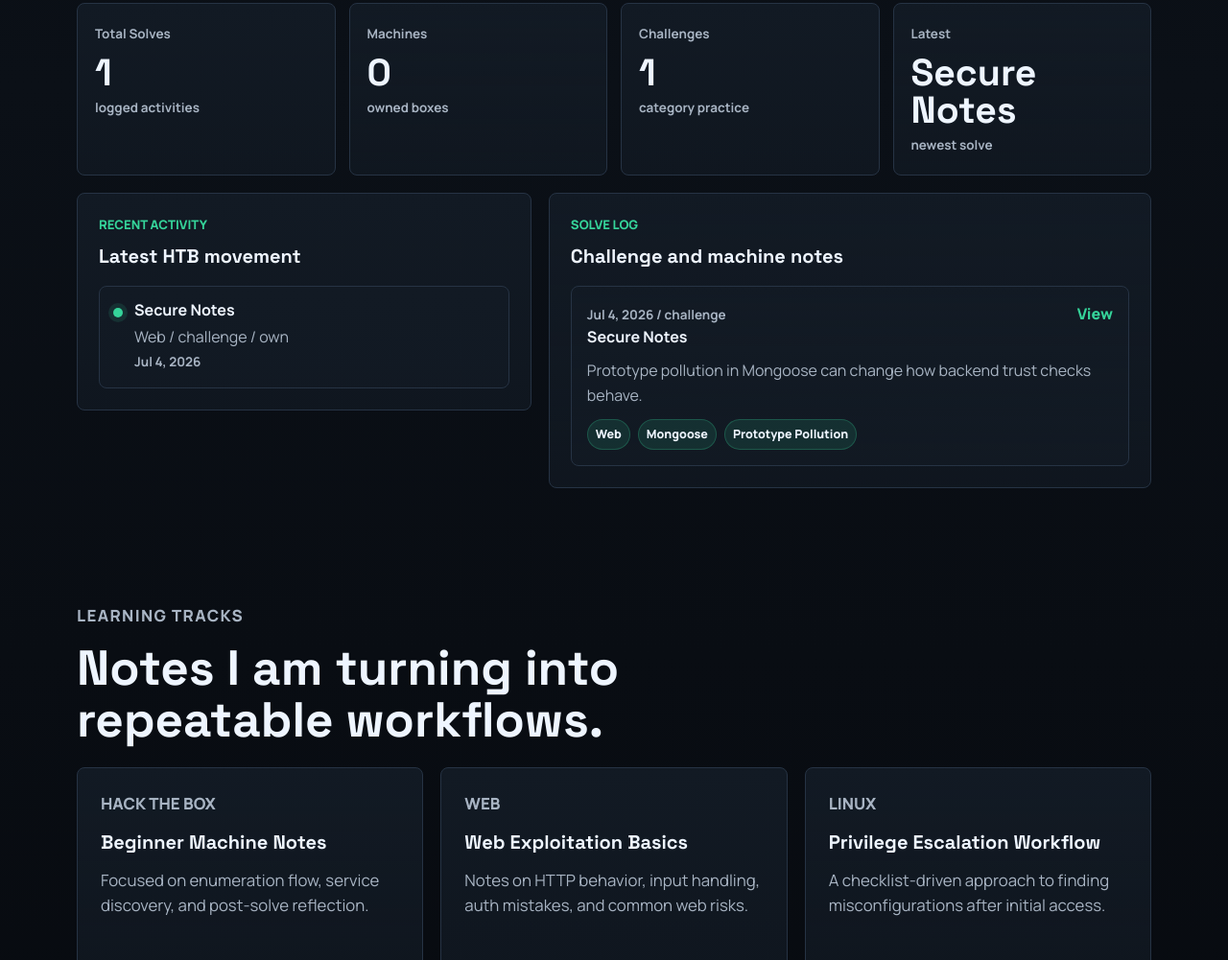
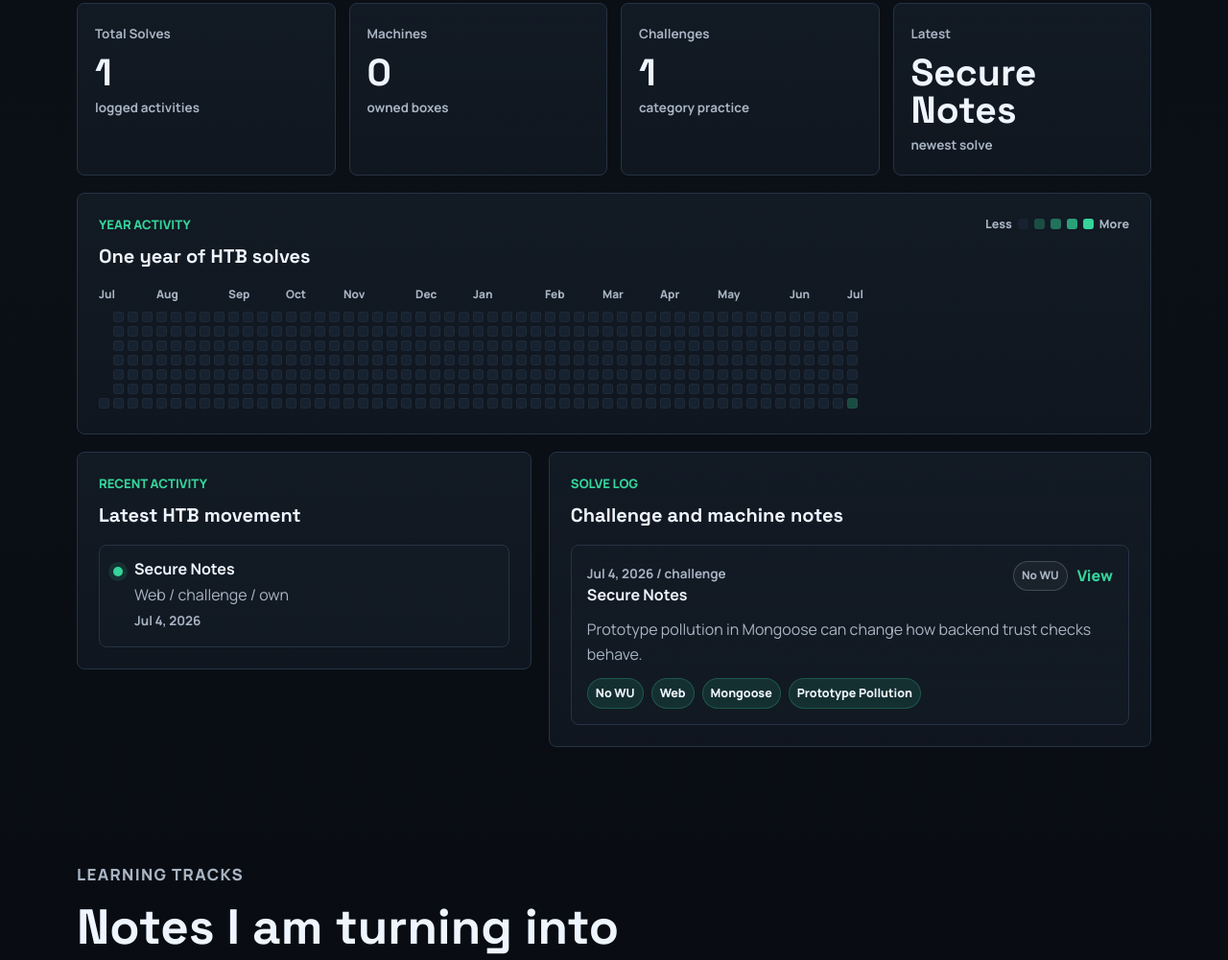
Before and after one commit to Gokongggggggg/Portfolio, a plain HTML site: page ctf.html in a window 1280 px wide. Shown: the part 885-1886 px from the top of the page at 96% size. Drawn offline with Linux system fonts and the light colour scheme.

Commit message:
Add writeup tags and HTB activity heatmap

```diff
--- a/ctf.html
+++ b/ctf.html
@@ -73,6 +73,28 @@
           </article>
         </div>
 
+        <section class="activity-panel heatmap-panel" aria-labelledby="htb-heatmap-title">
+          <div class="panel-heading heatmap-heading">
+            <div>
+              <p class="category">Year Activity</p>
+              <h3 id="htb-heatmap-title">One year of HTB solves</h3>
+            </div>
+            <div class="heatmap-legend" aria-label="Activity intensity legend">
+              <span>Less</span>
+              <i data-level="0"></i>
+              <i data-level="1"></i>
+              <i data-level="2"></i>
+              <i data-level="3"></i>
+              <i data-level="4"></i>
+              <span>More</span>
+            </div>
+          </div>
+          <div class="heatmap-scroll" aria-label="HTB solve activity in the last year">
+            <div class="heatmap-months" id="htb-heatmap-months" aria-hidden="true"></div>
+            <div class="heatmap-grid" id="htb-heatmap-grid"></div>
+          </div>
+        </section>
+
         <div class="activity-layout">
           <section class="activity-panel" aria-labelledby="recent-activity-title">
             <div class="panel-heading">
--- a/script.js
+++ b/script.js
@@ -32,6 +32,7 @@ const htbSolves = [
     category: "Web",
     lesson: "Prototype pollution in Mongoose can change how backend trust checks behave.",
     link: "#",
+    writeupUrl: "",
     tags: ["Web", "Mongoose", "Prototype Pollution"]
   }
 ];
@@ -39,6 +40,8 @@ const htbSolves = [
 function renderHtbTracker() {
   const feed = document.querySelector("#htb-activity-feed");
   const log = document.querySelector("#htb-solve-log");
+  const heatmapGrid = document.querySelector("#htb-heatmap-grid");
+  const heatmapMonths = document.querySelector("#htb-heatmap-months");
 
   if (!feed || !log) return;
 
@@ -46,6 +49,8 @@ function renderHtbTracker() {
   const machineCount = sortedSolves.filter((solve) => solve.type === "machine").length;
   const challengeCount = sortedSolves.filter((solve) => solve.type === "challenge").length;
   const latestSolve = sortedSolves[0];
+
+  renderHtbHeatmap(sortedSolves, heatmapGrid, heatmapMonths);
 
   const statMap = {
     total: sortedSolves.length,
@@ -83,16 +88,100 @@ function renderHtbTracker() {
           <span class="solve-meta">${formatActivityDate(solve.date)} / ${solve.type}</span>
           <h4>${solve.name}</h4>
         </div>
-        <a class="solve-link" href="${solve.link}" aria-label="Open ${solve.name} log">View</a>
+        <div class="solve-actions">
+          ${renderWriteupBadge(solve)}
+          <a class="solve-link" href="${solve.link}" aria-label="Open ${solve.name} log">View</a>
+        </div>
       </div>
       <p>${solve.lesson}</p>
       <div class="solve-tags" aria-label="${solve.name} tags">
-        ${solve.tags.map((tag) => `<span>${tag}</span>`).join("")}
+        ${renderSolveTags(solve)}
       </div>
     </article>
   `).join("");
 }
 
+function renderSolveTags(solve) {
+  const writeupTag = solve.writeupUrl ? "WU" : "No WU";
+  return [writeupTag, ...solve.tags].map((tag) => `<span>${tag}</span>`).join("");
+}
+
+function renderWriteupBadge(solve) {
+  if (solve.writeupUrl) {
+    return `<a class="writeup-badge has-writeup" href="${solve.writeupUrl}" aria-label="Open ${solve.name} writeup">WU</a>`;
+  }
+
+  return `<span class="writeup-badge no-writeup">No WU</span>`;
+}
+
+function renderHtbHeatmap(solves, grid, months) {
+  if (!grid || !months) return;
+
+  const endDate = startOfDay(new Date());
+  const startDate = new Date(endDate);
+  startDate.setDate(startDate.getDate() - 364);
+
+  const solvesByDay = new Map();
+  solves.forEach((solve) => {
+    const key = toDateKey(new Date(solve.date));
+    solvesByDay.set(key, (solvesByDay.get(key) || 0) + 1);
+  });
+
+  const days = [];
+  for (let day = new Date(startDate); day <= endDate; day.setDate(day.getDate() + 1)) {
+    days.push(new Date(day));
+  }
+
+  const leadingBlanks = days[0].getDay();
+  const cells = [
+    ...Array.from({ length: leadingBlanks }, () => `<span class="heatmap-cell is-empty" aria-hidden="true"></span>`),
+    ...days.map((day) => {
+      const key = toDateKey(day);
+      const count = solvesByDay.get(key) || 0;
+      const level = heatmapLevel(count);
+      const label = `${formatActivityDate(key)} - ${count} ${count === 1 ? "solve" : "solves"}`;
+      return `<span class="heatmap-cell" data-level="${level}" title="${label}" aria-label="${label}"></span>`;
+    })
+  ];
+
+  grid.innerHTML = cells.join("");
+  months.innerHTML = buildHeatmapMonthLabels(days, leadingBlanks);
+}
+
+function buildHeatmapMonthLabels(days, leadingBlanks) {
+  const labels = [];
+  let lastMonth = "";
+
+  days.forEach((day, index) => {
+    const month = day.toLocaleString("en", { month: "short" });
+    if (month !== lastMonth) {
+      labels.push(`<span style="grid-column: ${Math.floor((index + leadingBlanks) / 7) + 1};">${month}</span>`);
+      lastMonth = month;
+    }
+  });
+
+  return labels.join("");
+}
+
+function heatmapLevel(count) {
+  if (count <= 0) return 0;
+  if (count === 1) return 1;
+  if (count === 2) return 2;
+  if (count === 3) return 3;
+  return 4;
+}
+
+function startOfDay(date) {
+  return new Date(date.getFullYear(), date.getMonth(), date.getDate());
+}
+
+function toDateKey(date) {
+  return [
+    date.getFullYear(),
+    String(date.getMonth() + 1).padStart(2, "0"),
+    String(date.getDate()).padStart(2, "0")
+  ].join("-");
+}
 function formatActivityDate(value) {
   return new Intl.DateTimeFormat("en", {
     month: "short",
--- a/styles.css
+++ b/styles.css
@@ -730,3 +730,125 @@ ul {
     grid-template-columns: 1fr;
   }
 }
+
+.heatmap-panel {
+  margin: 18px 0;
+}
+
+.heatmap-heading {
+  display: flex;
+  align-items: flex-start;
+  justify-content: space-between;
+  gap: 18px;
+}
+
+.heatmap-legend {
+  display: flex;
+  align-items: center;
+  gap: 6px;
+  color: var(--muted);
+  font-size: 0.78rem;
+  font-weight: 800;
+  white-space: nowrap;
+}
+
+.heatmap-legend i,
+.heatmap-cell {
+  width: 11px;
+  height: 11px;
+  border-radius: 3px;
+  background: #172231;
+}
+
+.heatmap-scroll {
+  overflow-x: auto;
+  padding-bottom: 4px;
+}
+
+.heatmap-months {
+  display: grid;
+  grid-template-columns: repeat(53, 11px);
+  gap: 4px;
+  min-width: 791px;
+  margin: 0 0 8px;
+  color: var(--muted);
+  font-size: 0.74rem;
+  font-weight: 800;
+}
+
+.heatmap-grid {
+  display: grid;
+  grid-auto-flow: column;
+  grid-template-rows: repeat(7, 11px);
+  grid-auto-columns: 11px;
+  gap: 4px;
+  min-width: max-content;
+}
+
+.heatmap-cell {
+  border: 1px solid rgba(255, 255, 255, 0.035);
+}
+
+.heatmap-cell.is-empty {
+  opacity: 0;
+}
+
+.heatmap-cell[data-level="1"],
+.heatmap-legend i[data-level="1"] {
+  background: rgba(53, 212, 154, 0.28);
+}
+
+.heatmap-cell[data-level="2"],
+.heatmap-legend i[data-level="2"] {
+  background: rgba(53, 212, 154, 0.48);
+}
+
+.heatmap-cell[data-level="3"],
+.heatmap-legend i[data-level="3"] {
+  background: rgba(53, 212, 154, 0.72);
+}
+
+.heatmap-cell[data-level="4"],
+.heatmap-legend i[data-level="4"] {
+  background: var(--accent);
+}
+
+.solve-actions {
+  display: inline-flex;
+  align-items: center;
+  gap: 10px;
+  flex-shrink: 0;
+}
+
+.writeup-badge {
+  border: 1px solid var(--line);
+  border-radius: 999px;
+  color: var(--muted);
+  font-size: 0.74rem;
+  font-weight: 900;
+  padding: 5px 8px;
+  white-space: nowrap;
+}
+
+.writeup-badge.has-writeup {
+  border-color: rgba(53, 212, 154, 0.42);
+  background: var(--accent-soft);
+  color: var(--accent);
+}
+
+.writeup-badge.no-writeup {
+  border-color: rgba(168, 180, 195, 0.28);
+  background: rgba(255, 255, 255, 0.035);
+}
+
+@media (max-width: 560px) {
+  .heatmap-heading,
+  .solve-topline {
+    flex-direction: column;
+  }
+
+  .solve-actions {
+    width: 100%;
+    justify-content: space-between;
+  }
+}
```
